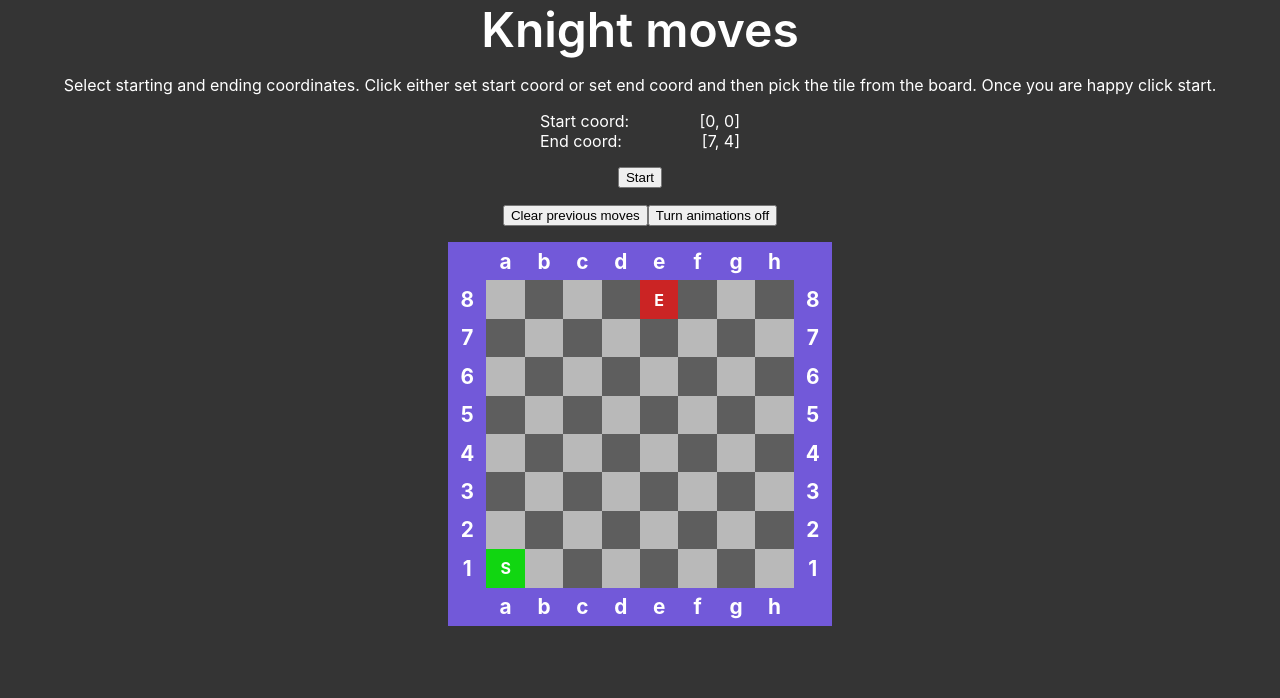
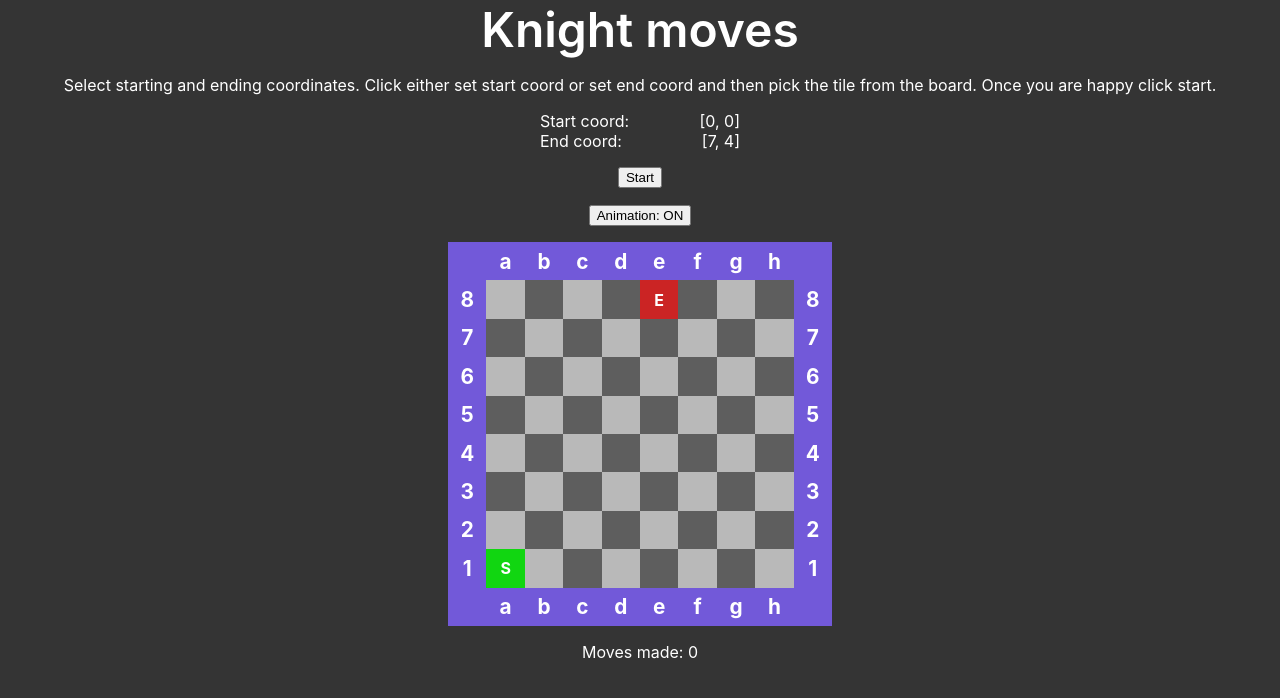
Before and after one commit to mikeski-aa/knight-moves-react, a React (Vite) app: page / in a window 1280 px wide. Shown: the top 698 px of the page. Built offline with nearby package versions, Linux system fonts and the light colour scheme.

Commit message:
Displaying coordinates of shortest moves now

```diff
--- a/src/App.jsx
+++ b/src/App.jsx
@@ -14,6 +14,18 @@ function App() {
   const [running, setRunning] = useState(false);
   const [delay, setDelay] = useState(true);
   const [count, setCount] = useState(0);
+  const [steps, setSteps] = useState([]);
+  const [noOfMoves, setNoOfMoves] = useState(0);
+  const letters = {
+    0: "a",
+    1: "b",
+    2: "c",
+    3: "d",
+    4: "e",
+    5: "f",
+    6: "g",
+    7: "h",
+  };
 
   // it would be super cool if a brief animation played showing all moves that were tried!!!
   const handleGameStart = () => {
@@ -26,6 +38,10 @@ function App() {
       let queue = result.queue;
       let index = 0;
       queue.push(fakeObject);
+      setSteps(result.stepsTaken);
+      // -1 because it counts initial location as move
+      setNoOfMoves(result.numberOfMoves - 1);
+      console.log(result.stepsTaken[1][0], result.stepsTaken[1][1]);
 
       // probably should refactor to take this out
       if (delay) {
@@ -111,11 +127,8 @@ function App() {
         Start
       </button>
       <div className="smallBtnDiv">
-        <button className="startBtn" onClick={() => handleBoardReset()}>
-          Clear previous moves
-        </button>
         <button className="startBtn" onClick={() => handleDelayToggle()}>
-          {delay ? "Turn animations off" : "Turn animations  on"}
+          {delay ? "Animation: ON" : "Animation: OFF"}
         </button>
       </div>
 
@@ -140,7 +153,21 @@ function App() {
         <div className="gameboard">
           <Chessboard />
         </div>
-        <div className="results"></div>
+        <div className="results">
+          {steps.length > 1 ? (
+            <div className="shortestPath">
+              Shortest path:{" "}
+              {steps.map((item, index) => (
+                <div key={index}>
+                  {letters[item[1]]}
+                  {item[0] + 1}
+                </div>
+              ))}
+            </div>
+          ) : null}
+
+          <div className="stepsTaken">Moves made: {noOfMoves}</div>
+        </div>
       </GlobalContext.Provider>
     </div>
   );
```
